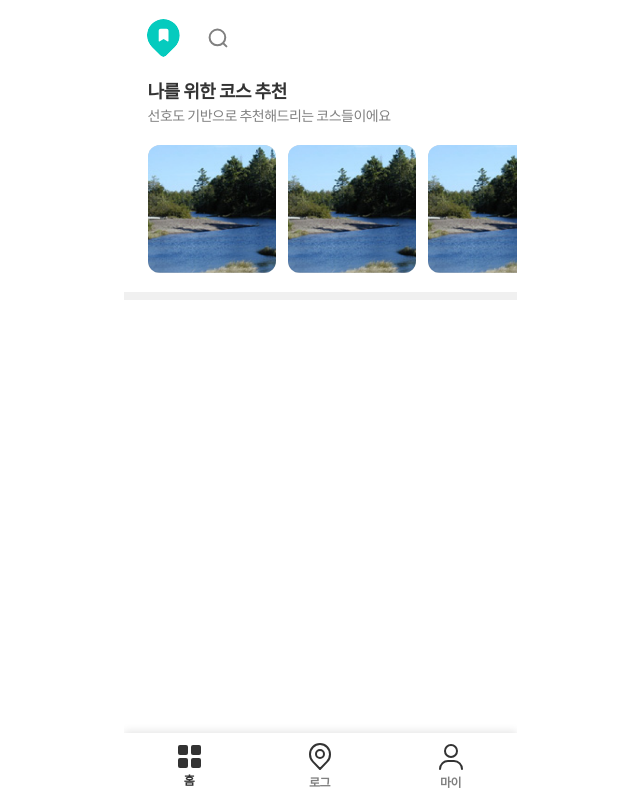
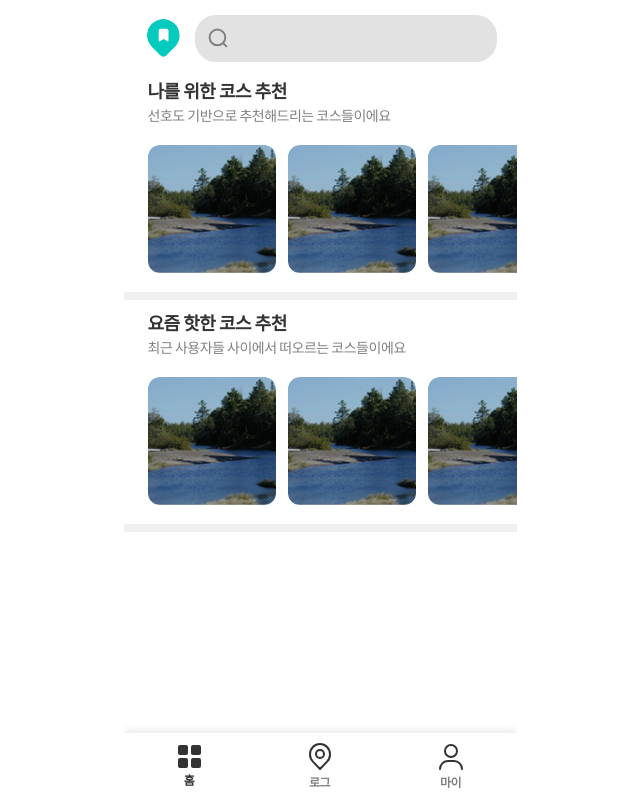
Before and after one commit to Foot-Log/footlog-client, a Next.js app in the folder footlog/: page /home in a window 1280 px wide. Shown: the whole page, without its empty margins (320-960 px from the left). Built offline with nearby package versions, Linux system fonts and the light colour scheme.

Commit message:
feat: 공통 컴포넌트 RecommendContainer에서 CoursesSlider 분리

```diff
--- a/footlog/src/app/home/page.tsx
+++ b/footlog/src/app/home/page.tsx
@@ -1,13 +1,25 @@
 import NavBar from '@components/common/NavBar/NavBar';
 import HomeHeader from '@components/home/HomeHeader';
 import RecommendContainer from '@components/home/RecommendContainer';
+import { recommendCoursesData } from '@core/recommendCoursesData';
 
 export default function page() {
   return (
     <main className="relative flex h-full w-full flex-col">
       <NavBar />
       <HomeHeader />
-      <RecommendContainer title="나를 위한 코스 추천" subtitle="선호도 기반으로 추천해드리는 코스들이에요" />
+      <section className="mt-[68px] flex flex-col">
+        <RecommendContainer
+          title="나를 위한 코스 추천"
+          subtitle="선호도 기반으로 추천해드리는 코스들이에요"
+          courses={recommendCoursesData}
+        />
+        <RecommendContainer
+          title="요즘 핫한 코스 추천"
+          subtitle="최근 사용자들 사이에서 떠오르는 코스들이에요"
+          courses={recommendCoursesData}
+        />
+      </section>
     </main>
   );
 }
--- /dev/null
+++ b/footlog/src/components/common/CoursesSlider/CoursesSlider.tsx
@@ -0,0 +1,31 @@
+import Link from 'next/link';
+import Image from 'next/image';
+import { RecommendCoursesDataTypes } from 'types/CommonTypes';
+
+interface CoursesSliderProps {
+  courses: RecommendCoursesDataTypes[]; // RecommendCoursesDataTypes 배열, 즉 코스 데이터를 props로 받음
+}
+
+export default function CoursesSlider(props: CoursesSliderProps) {
+  const { courses } = props;
+
+  return (
+    <section className="mt-5 flex gap-3 overflow-x-auto">
+      {courses.map((course) => (
+        <Link key={course.id} href={`/details/${course.id}`} passHref>
+          <div className="relative flex h-32 w-32 cursor-pointer overflow-hidden rounded-xl">
+            <div className="absolute inset-0 z-10 h-full w-full rounded-xl bg-[rgba(0,0,0,0.20)]" />
+            <Image
+              fill
+              src={course.imgSrc}
+              alt={course.title}
+              sizes="(max-width: 768px) 100vw, (max-width: 1024px) 50vw, 25vw"
+              priority
+              className="z-0 object-cover" // 이미지가 배경 아래에 있도록 설정
+            />
+          </div>
+        </Link>
+      ))}
+    </section>
+  );
+}
--- a/footlog/src/components/common/SearchBar/SearchBar.tsx
+++ b/footlog/src/components/common/SearchBar/SearchBar.tsx
@@ -2,7 +2,7 @@
 
 export default function SearchBar() {
   return (
-    <section className="bg-gray-3 rounded-searchBar flex h-[47px] w-[307px] items-center justify-items-center gap-[10.3px] pl-[11px] pr-[5px]">
+    <section className="bg-gray_3 rounded-searchBar flex h-[47px] w-[307px] items-center justify-items-center gap-[10.3px] pl-[11px] pr-[5px]">
       <SearchIcon />
       <input className="bg-transparent" />
     </section>
--- a/footlog/src/components/home/RecommendContainer.tsx
+++ b/footlog/src/components/home/RecommendContainer.tsx
@@ -1,36 +1,21 @@
-import Link from 'next/link';
-import Image from 'next/image';
-import { recommendCoursesData } from '@core/recommendCoursesData';
+import CoursesSlider from '@components/common/CoursesSlider/CoursesSlider';
 import { RecommendCoursesDataTypes } from 'types/CommonTypes';
 
 interface RecommendContainerProps {
   title: string;
   subtitle: string;
+  courses: RecommendCoursesDataTypes[];
 }
 
 export default function RecommendContainer(props: RecommendContainerProps) {
-  const { title, subtitle } = props;
+  const { title, subtitle, courses } = props;
+
   return (
     <section className="flex w-full flex-col">
-      <section className="mt-[68px] flex h-56 w-full flex-col pl-6 pt-[11px]">
+      <section className="flex h-56 w-full flex-col pl-6 pt-[11px]">
         <p className="fonts-recommendTitle mb-1">{title}</p>
         <p className="fonts-recommnedSubtitle">{subtitle}</p>
-        <section className="mt-5 flex gap-3 overflow-x-auto">
-          {recommendCoursesData.map((course: RecommendCoursesDataTypes) => (
-            <Link key={course.id} href={`/details/${course.id}`} passHref>
-              <div className="relative flex h-32 w-32 cursor-pointer overflow-hidden rounded-xl bg-[rgba(0,0,0,0.20)]">
-                <Image
-                  fill
-                  src={course.imgSrc}
-                  alt={course.title}
-                  sizes="(max-width: 768px) 100vw, (max-width: 1024px) 50vw, 25vw"
-                  priority
-                  className="object-cover"
-                />
-              </div>
-            </Link>
-          ))}
-        </section>
+        <CoursesSlider courses={courses} />
       </section>
       <div className="bg-gray_1 h-2 w-full" />
     </section>
```
